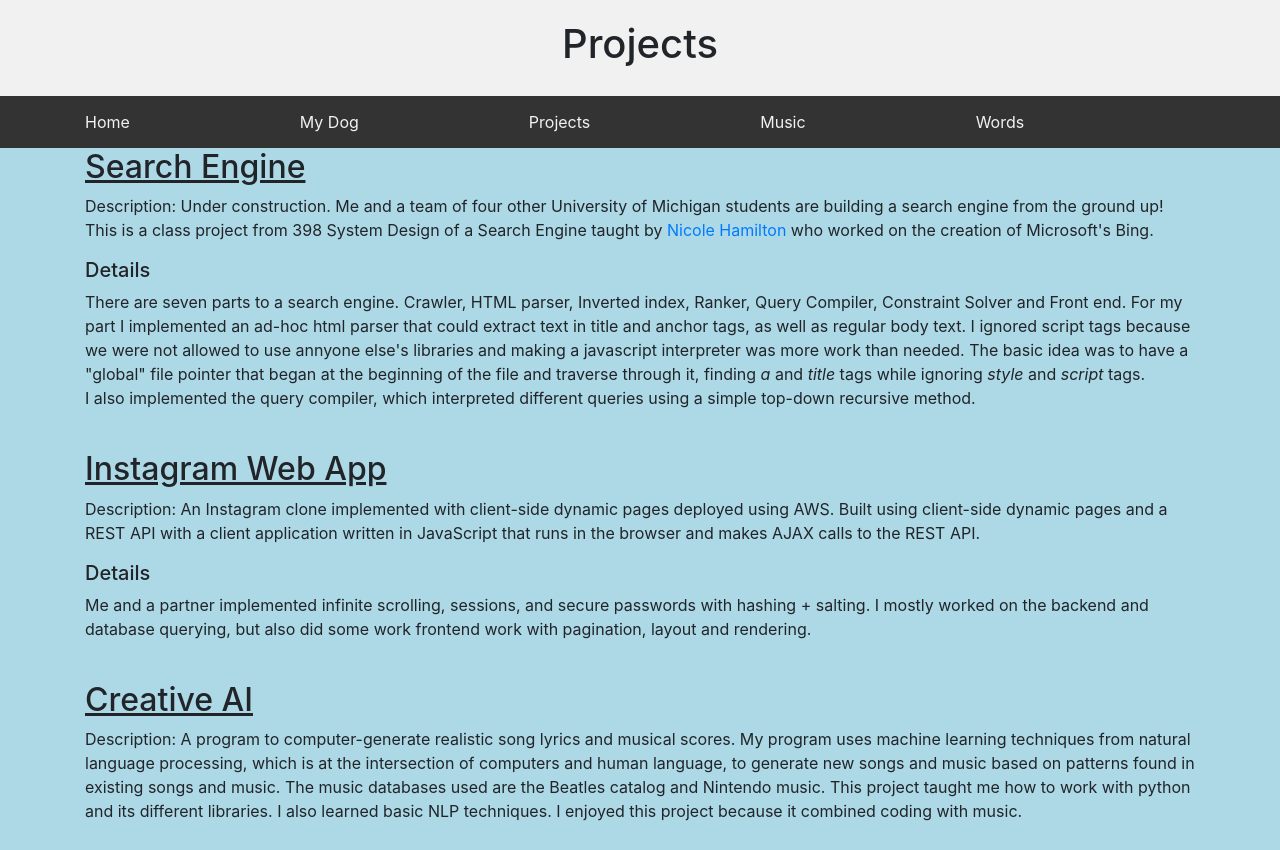
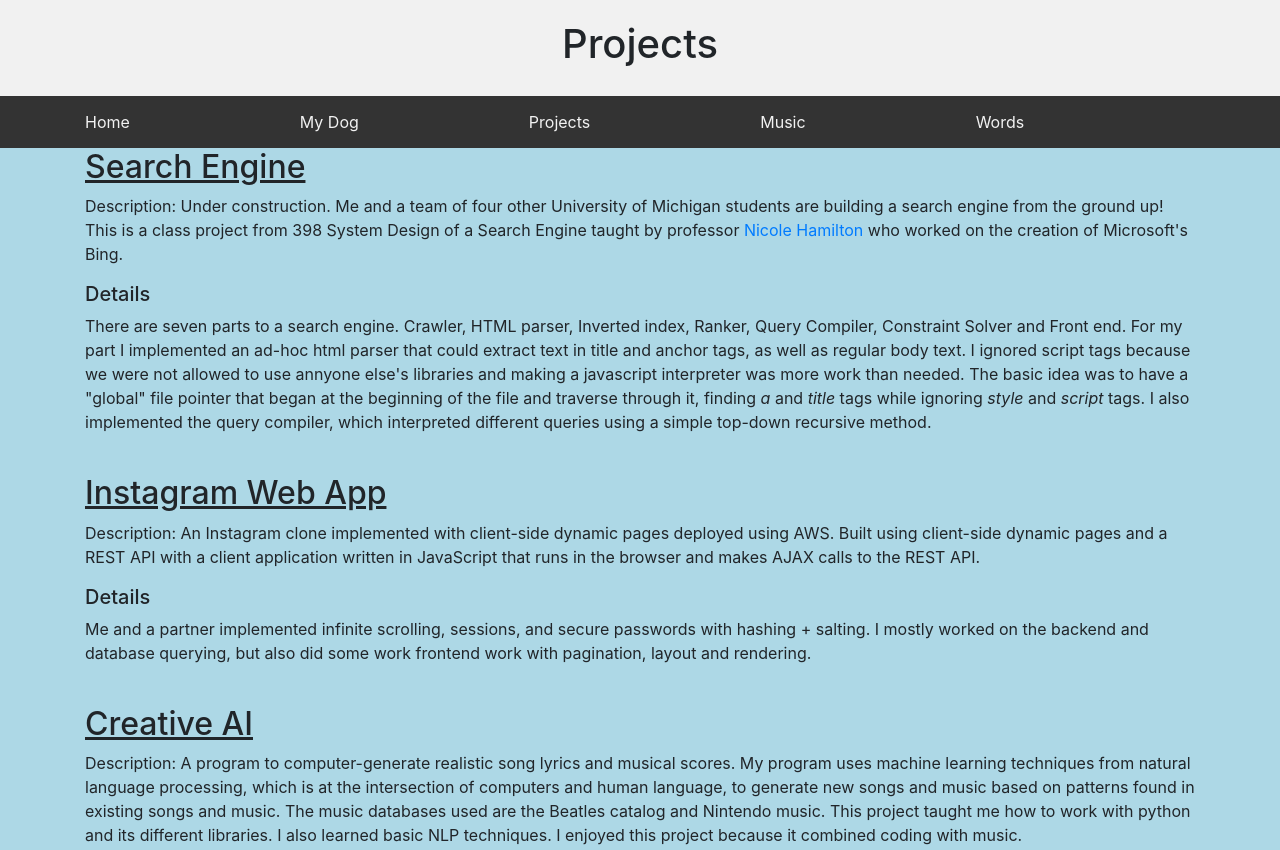
Before and after one commit to jcbcrouch/jcbcrouch.github.io, a plain HTML site: page Projects.html in a window 1280 px wide. Shown: the top 850 px of the page. Drawn offline with nearby package versions, Linux system fonts and the light colour scheme.

Commit message:
Update Projects.html

```diff
--- a/Projects.html
+++ b/Projects.html
@@ -141,9 +141,9 @@ function myFunction() {
 
 <div class="container">
 	<h2>Search Engine</h2>
-  <p>Description: Under construction. Me and a team of four other University of Michigan students are building a search engine from the ground up! This is a class project from 398 System Design of a Search Engine taught by <a href="https://nicolehamilton.com/">Nicole Hamilton</a> who worked on the creation of Microsoft's Bing.</p>
+  <p>Description: Under construction. Me and a team of four other University of Michigan students are building a search engine from the ground up! This is a class project from 398 System Design of a Search Engine taught by professor <a href="https://nicolehamilton.com/">Nicole Hamilton</a> who worked on the creation of Microsoft's Bing.</p>
   <h5>Details</h5>
-  <p>There are seven parts to a search engine. Crawler, HTML parser, Inverted index, Ranker, Query Compiler, Constraint Solver and Front end. For my part I implemented an ad-hoc html parser that could extract text in title and anchor tags, as well as regular body text. I ignored script tags because we were not allowed to use annyone else's libraries and making a javascript interpreter was more work than needed. The basic idea was to have a "global" file pointer that began at the beginning of the file and traverse through it, finding <i>a</i> and <i>title</i> tags while ignoring <i>style</i> and <i>script</i> tags. <br> I also implemented the query compiler, which interpreted different queries using a simple top-down recursive method.</p>
+  <p>There are seven parts to a search engine. Crawler, HTML parser, Inverted index, Ranker, Query Compiler, Constraint Solver and Front end. For my part I implemented an ad-hoc html parser that could extract text in title and anchor tags, as well as regular body text. I ignored script tags because we were not allowed to use annyone else's libraries and making a javascript interpreter was more work than needed. The basic idea was to have a "global" file pointer that began at the beginning of the file and traverse through it, finding <i>a</i> and <i>title</i> tags while ignoring <i>style</i> and <i>script</i> tags. I also implemented the query compiler, which interpreted different queries using a simple top-down recursive method.</p>
   <br>
   <h2>Instagram Web App</h2>
   <p>Description: An Instagram clone implemented with client-side dynamic pages deployed using AWS. Built using client-side dynamic pages and a REST API with a client application written in JavaScript that runs in the browser and makes AJAX calls to the REST API. </p>
```
